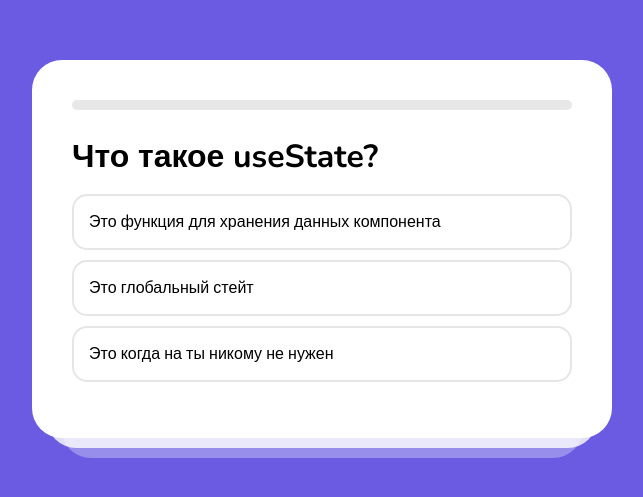
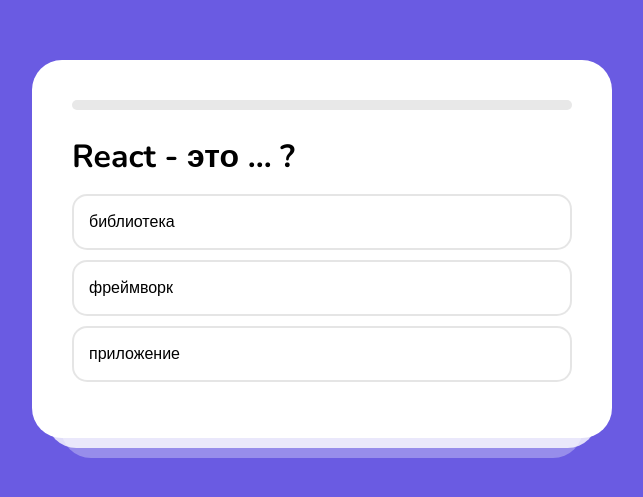
Before and after one commit to Dmitry27Zh/react-quiz, a React (Create React App) app: page / in a window 1280 px wide. Shown: the part 151-648 px from the top of the page, without its empty margins (318-961 px from the left). Built offline with nearby package versions, Linux system fonts and the light colour scheme.

Commit message:
Apply step

```diff
--- a/src/App.jsx
+++ b/src/App.jsx
@@ -1,3 +1,4 @@
+import { useState } from 'react'
 import './App.css'
 
 const questions = [
@@ -18,17 +19,20 @@
   },
 ]
 
-function Game() {
+function Game({ step }) {
+  const question = questions[step]
+  const progress = Math.floor((step / questions.length) * 100)
+
   return (
     <>
       <div className="progress">
-        <div style={{ width: '50%' }} className="progress__inner"></div>
+        <div style={{ width: progress }} className="progress__inner"></div>
       </div>
-      <h1>Что такое useState?</h1>
+      <h1>{question.title}</h1>
       <ul>
-        <li>Это функция для хранения данных компонента</li>
-        <li>Это глобальный стейт</li>
-        <li>Это когда на ты никому не нужен</li>
+        {question.variants.map((variant) => (
+          <li key={crypto.randomUUID()}>{variant}</li>
+        ))}
       </ul>
     </>
   )
@@ -45,9 +49,11 @@
 }
 
 function App() {
+  const [step, setStep] = useState(0)
+
   return (
     <div className="App">
-      <Game />
+      <Game step={step} />
     </div>
   )
 }
```
